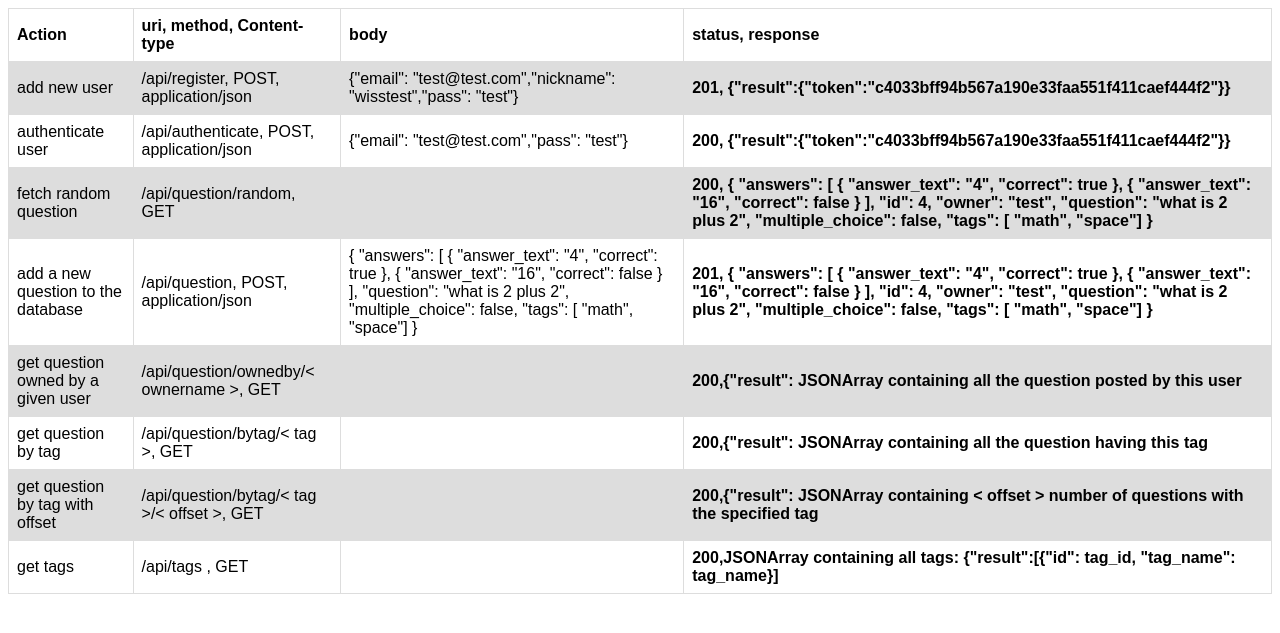
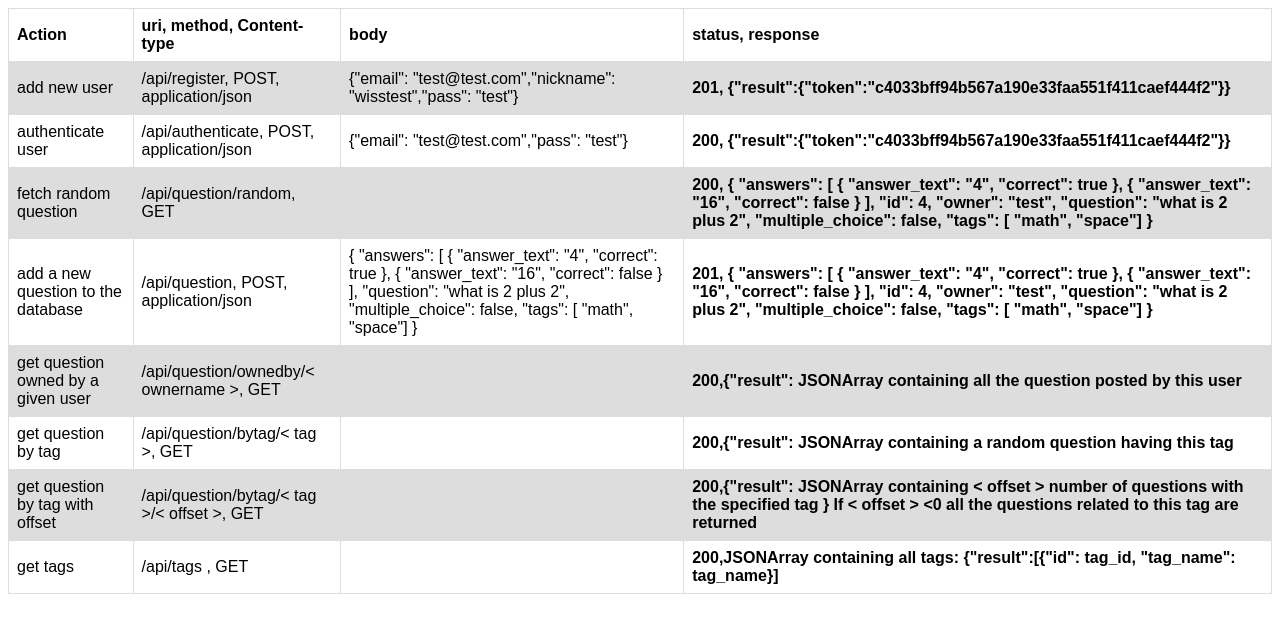
Before and after one commit to web4innovation/MobileAppSeveur, a Flask app: page / in a window 1280 px wide. Shown: the top 633 px of the page. Run offline with Flask 2, Linux system fonts and the light colour scheme.

Commit message:
Update doc Tags

```diff
--- a/backend/quiz_app_server_flaskViews/templates/index.html
+++ b/backend/quiz_app_server_flaskViews/templates/index.html
@@ -117,13 +117,15 @@ tr:nth-child(even) {
     <td>get question by tag</td>
     <td>/api/question/bytag/&lt tag &gt, GET</td>
     <td></td>
-    <th>200,{"result": JSONArray containing all the question having this tag </th>
+    <th>200,{"result": JSONArray containing a random question having this tag </th>
   </tr>
   <tr>
     <td>get question by tag with offset</td>
     <td>/api/question/bytag/&lt tag &gt/&lt offset &gt, GET</td>
     <td></td>
-    <th>200,{"result": JSONArray containing &lt offset &gt number of questions with the specified tag </th>
+    <th>200,{"result": JSONArray containing &lt offset &gt number of questions with the specified tag }
+            If &lt offset &gt <0 all the questions related to this tag are returned
+    </th>
   </tr>
    <tr>
     <td>get tags </td>
```
